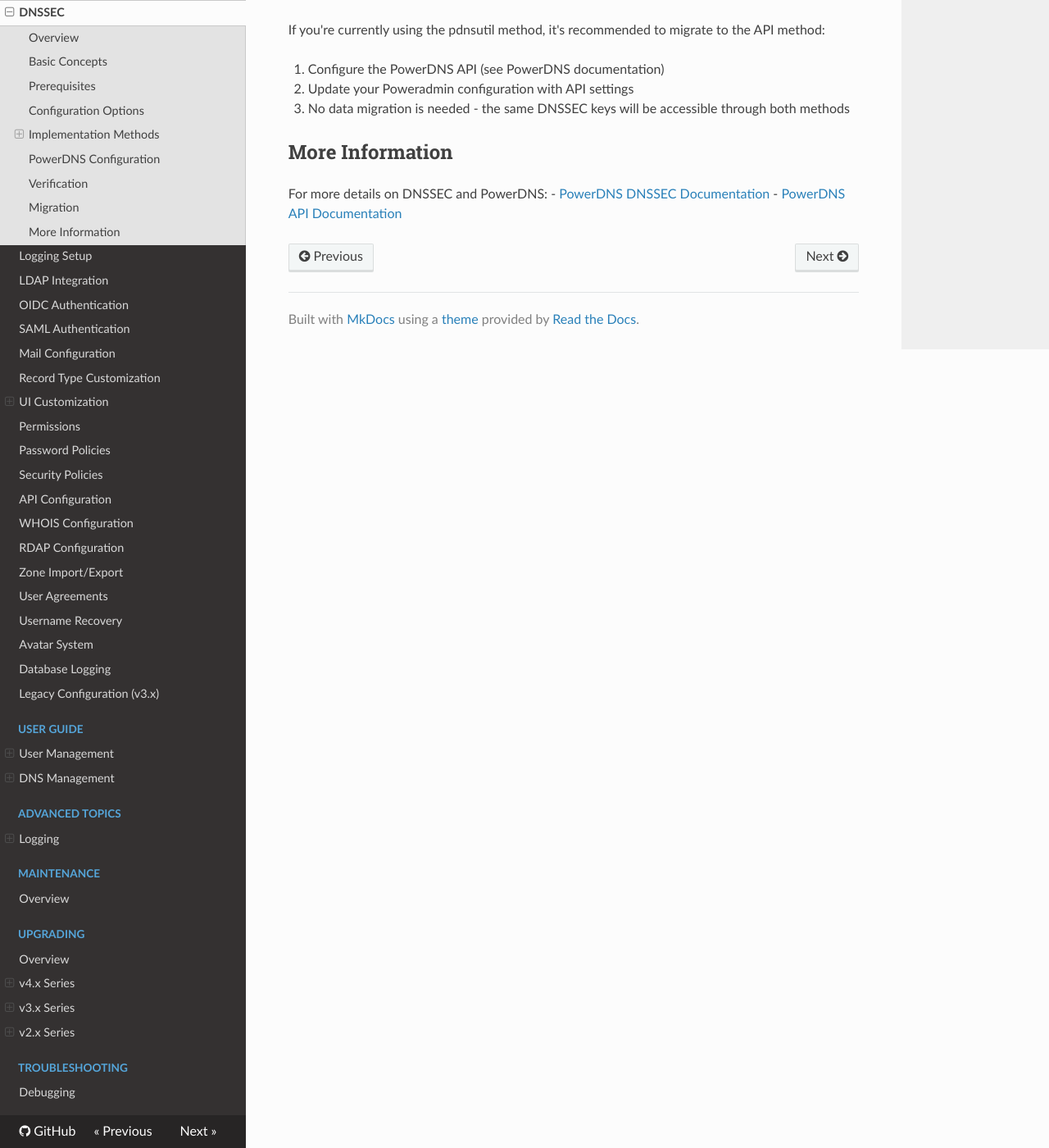
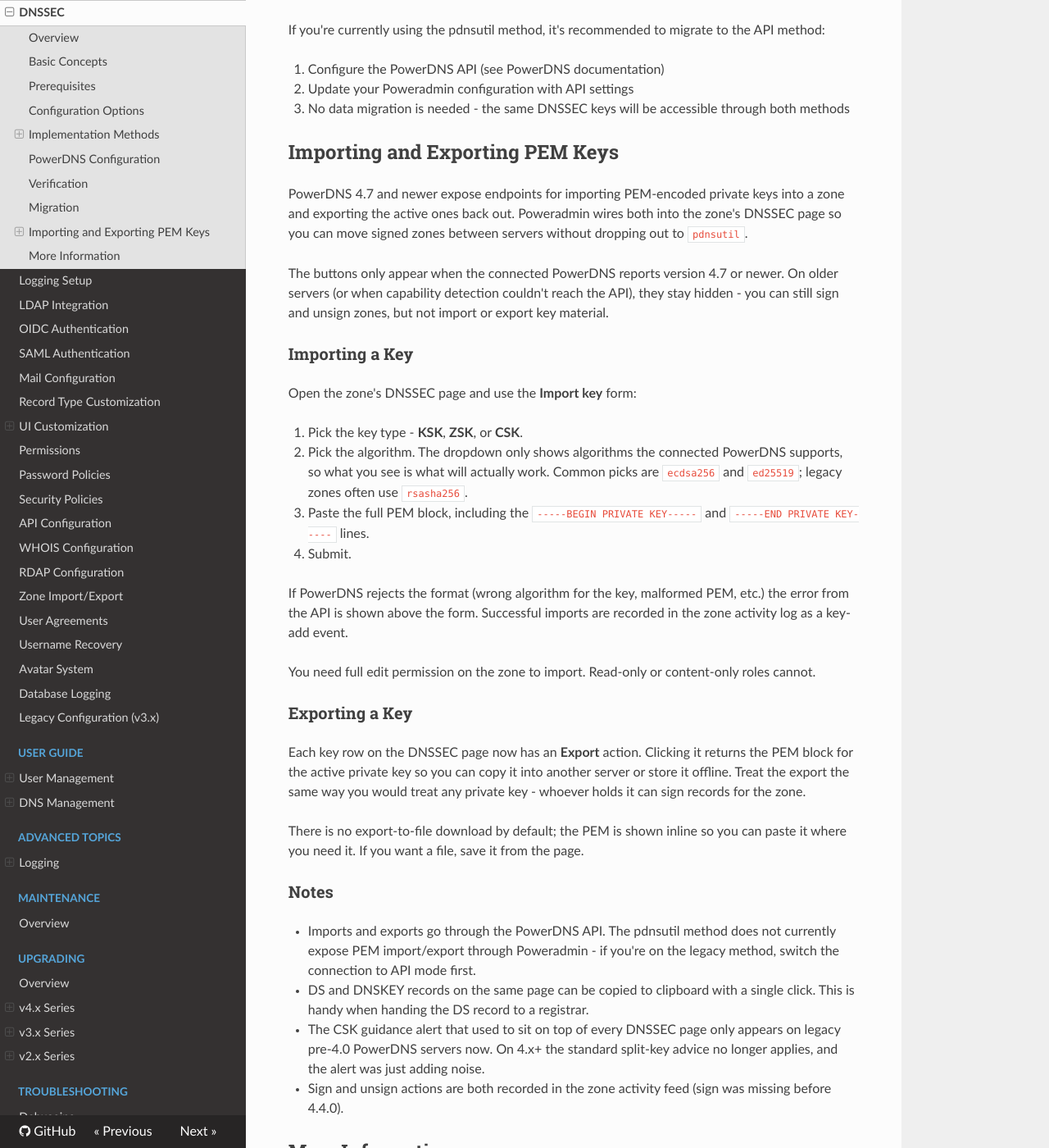
Before and after one commit to poweradmin/poweradmin-docs, an MkDocs documentation site: the page built from docs/configuration/dnssec.md, in a window 1280 px wide and 1400 px high, scrolled down 2666 px. Shown: the whole window at 82% size. Built offline with MkDocs 1.6.1, drawn with Linux system fonts in a browser that asks for light colours; nearby versions of some CDN libraries.

Commit message:
docs(dnssec): document PEM key import/export workflow (v4.4.0)

```diff
--- a/docs/configuration/dnssec.md
+++ b/docs/configuration/dnssec.md
@@ -122,6 +122,38 @@
 2. Update your Poweradmin configuration with API settings
 3. No data migration is needed - the same DNSSEC keys will be accessible through both methods
 
+## Importing and Exporting PEM Keys
+
+PowerDNS 4.7 and newer expose endpoints for importing PEM-encoded private keys into a zone and exporting the active ones back out. Poweradmin wires both into the zone's DNSSEC page so you can move signed zones between servers without dropping out to `pdnsutil`.
+
+The buttons only appear when the connected PowerDNS reports version 4.7 or newer. On older servers (or when capability detection couldn't reach the API), they stay hidden - you can still sign and unsign zones, but not import or export key material.
+
+### Importing a Key
+
+Open the zone's DNSSEC page and use the **Import key** form:
+
+1. Pick the key type - **KSK**, **ZSK**, or **CSK**.
+2. Pick the algorithm. The dropdown only shows algorithms the connected PowerDNS supports, so what you see is what will actually work. Common picks are `ecdsa256` and `ed25519`; legacy zones often use `rsasha256`.
+3. Paste the full PEM block, including the `-----BEGIN PRIVATE KEY-----` and `-----END PRIVATE KEY-----` lines.
+4. Submit.
+
+If PowerDNS rejects the format (wrong algorithm for the key, malformed PEM, etc.) the error from the API is shown above the form. Successful imports are recorded in the zone activity log as a key-add event.
+
+You need full edit permission on the zone to import. Read-only or content-only roles cannot.
+
+### Exporting a Key
+
+Each key row on the DNSSEC page now has an **Export** action. Clicking it returns the PEM block for the active private key so you can copy it into another server or store it offline. Treat the export the same way you would treat any private key - whoever holds it can sign records for the zone.
+
+There is no export-to-file download by default; the PEM is shown inline so you can paste it where you need it. If you want a file, save it from the page.
+
+### Notes
+
+- Imports and exports go through the PowerDNS API. The pdnsutil method does not currently expose PEM import/export through Poweradmin - if you're on the legacy method, switch the connection to API mode first.
+- DS and DNSKEY records on the same page can be copied to clipboard with a single click. This is handy when handing the DS record to a registrar.
+- The CSK guidance alert that used to sit on top of every DNSSEC page only appears on legacy pre-4.0 PowerDNS servers now. On 4.x+ the standard split-key advice no longer applies, and the alert was just adding noise.
+- Sign and unsign actions are both recorded in the zone activity feed (sign was missing before 4.4.0).
+
 ## More Information
 
 For more details on DNSSEC and PowerDNS:
```
